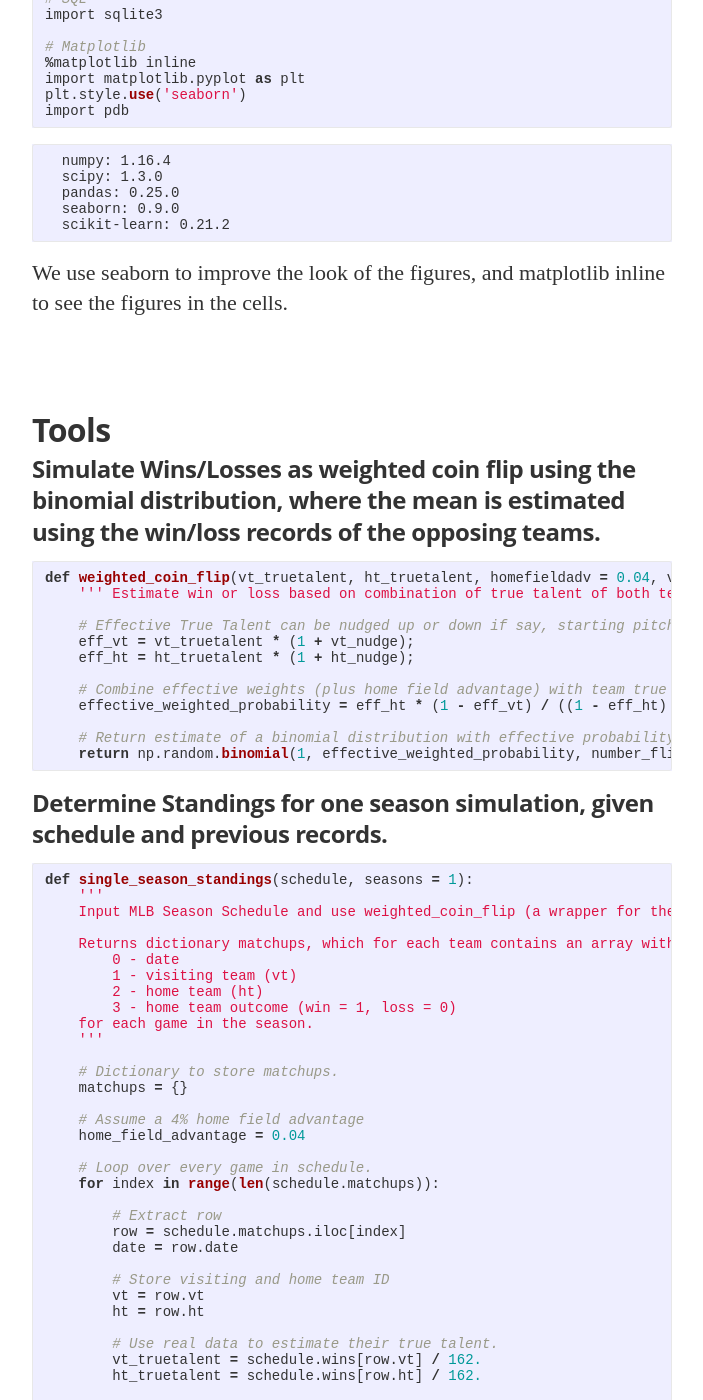
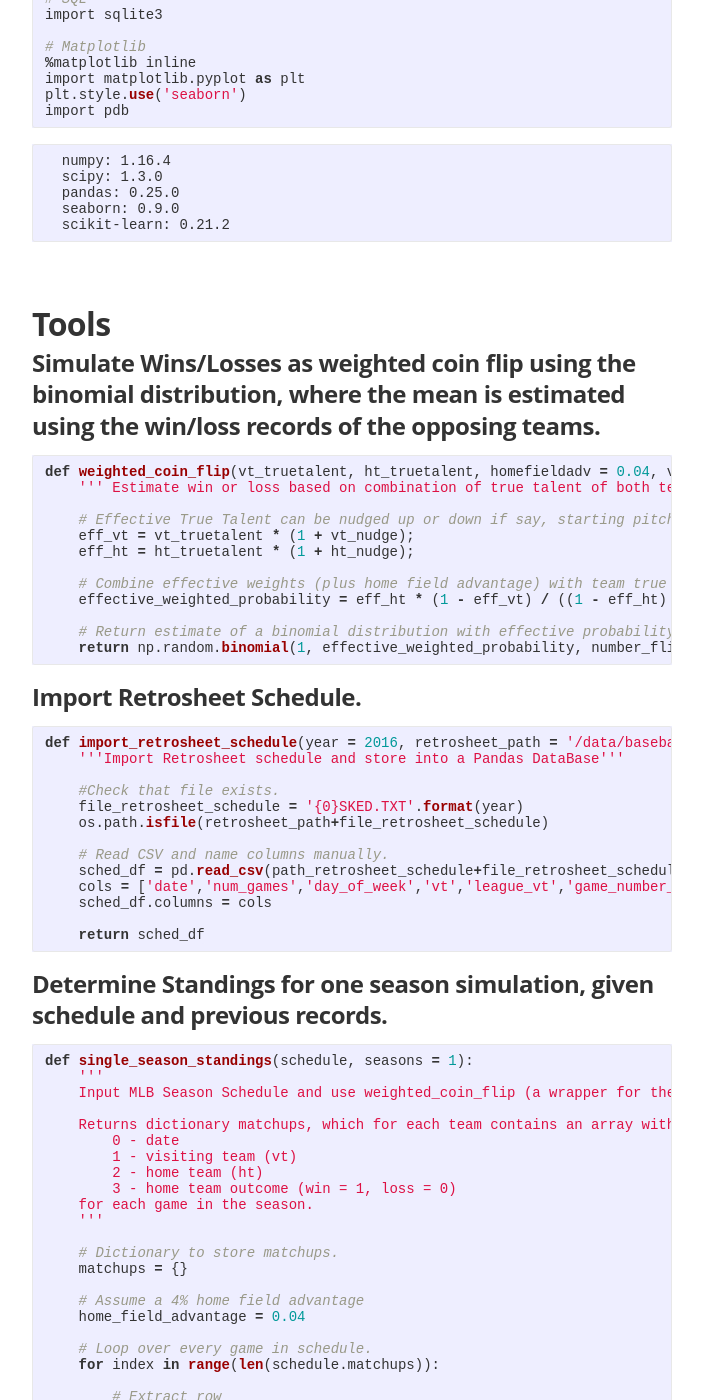
Before and after one commit to wrapgenius/wrapgenius.github.io, a Jekyll site: the page built from _posts/2019-09-02-Exploring-Matchup_Value.md, in a window 1280 px wide and 1400 px high, scrolled down 3252 px. Shown: the whole window, without its empty margins (288-991 px from the left). Built offline with Jekyll 4.4.1, drawn with Linux system fonts in a browser that asks for light colours; nearby versions of some CDN libraries; some web fonts are replaced; some of the changed text lies outside the part shown.

Commit message:
clean up text

````diff
--- a/_posts/2019-09-02-Exploring-Matchup_Value.md
+++ b/_posts/2019-09-02-Exploring-Matchup_Value.md
@@ -77,12 +77,9 @@ import pdb
       seaborn: 0.9.0
       scikit-learn: 0.21.2
 
-
-We use seaborn to improve the look of the figures, and matplotlib inline to see the figures in the cells.
-
 # Tools
 
-#### Simulate Wins/Losses as weighted coin flip using the binomial distribution, where the mean is estimated using the win/loss records of the opposing teams.
+##### Simulate Wins/Losses as weighted coin flip using the binomial distribution, where the mean is estimated using the win/loss records of the opposing teams.
 
 
 ```python
@@ -100,8 +97,25 @@ def weighted_coin_flip(vt_truetalent, ht_truetalent, homefieldadv = 0.04, vt_nud
     return np.random.binomial(1, effective_weighted_probability, number_flips)
 ```
 
-#### Determine Standings for one season simulation, given schedule and previous records.
+##### Import Retrosheet Schedule.
 
+```python
+def import_retrosheet_schedule(year = 2016, retrosheet_path = '/data/baseball/Retrosheet/'):
+    '''Import Retrosheet schedule and store into a Pandas DataBase'''
+
+    #Check that file exists.
+    file_retrosheet_schedule = '{0}SKED.TXT'.format(year)
+    os.path.isfile(retrosheet_path+file_retrosheet_schedule)
+
+    # Read CSV and name columns manually.
+    sched_df = pd.read_csv(path_retrosheet_schedule+file_retrosheet_schedule)
+    cols = ['date','num_games','day_of_week','vt','league_vt','game_number_vt','ht','league_ht','game_number_ht','time','postpone','makeupdate']
+    sched_df.columns = cols
+
+    return sched_df
+```
+
+##### Determine Standings for one season simulation, given schedule and previous records.
 
 ```python
 def single_season_standings(schedule, seasons = 1):
@@ -158,7 +172,7 @@ def single_season_standings(schedule, seasons = 1):
     return matchups
 ```
 
-#### Determine schedule, and implement nudge factors based on specified conditions, etc., if playing division rival, or inter-league.
+##### Determine schedule, and implement nudge factors based on specified conditions, etc., if playing division rival, or inter-league.
 
 
 ```python
@@ -221,7 +235,7 @@ class team_schedules:
         self.matchups = self.matchups.fillna(0)
 ```
 
-#### Use sqlite and the Lahman database to get prior estimates of team records.
+##### Use sqlite and the Lahman database to get prior estimates of team records.
 
 
 ```python
@@ -255,7 +269,7 @@ class team_wins:
         self.winning_percentage['true_talent'] = self.winning_percentage['W']/162.
 ```
 
-#### Put all the tools together in season simulator
+##### Put all the tools together in season simulator
 
 
 ```python
@@ -387,21 +401,6 @@ class simulate_season:
 ```
 
 
-```python
-def import_retrosheet_schedule(year = 2016, retrosheet_path = '/data/baseball/Retrosheet/'):
-    '''Import Retrosheet schedule and store into a Pandas DataBase'''
-
-    #Check that file exists.
-    file_retrosheet_schedule = '{0}SKED.TXT'.format(year)
-    os.path.isfile(retrosheet_path+file_retrosheet_schedule)
-
-    # Read CSV and name columns manually.
-    sched_df = pd.read_csv(path_retrosheet_schedule+file_retrosheet_schedule)
-    cols = ['date','num_games','day_of_week','vt','league_vt','game_number_vt','ht','league_ht','game_number_ht','time','postpone','makeupdate']
-    sched_df.columns = cols
-
-    return sched_df
-```
 
 ## Check to see that the code does what it's supposed to by simulating 10 seasons.
 Simulation requires four steps:
````
